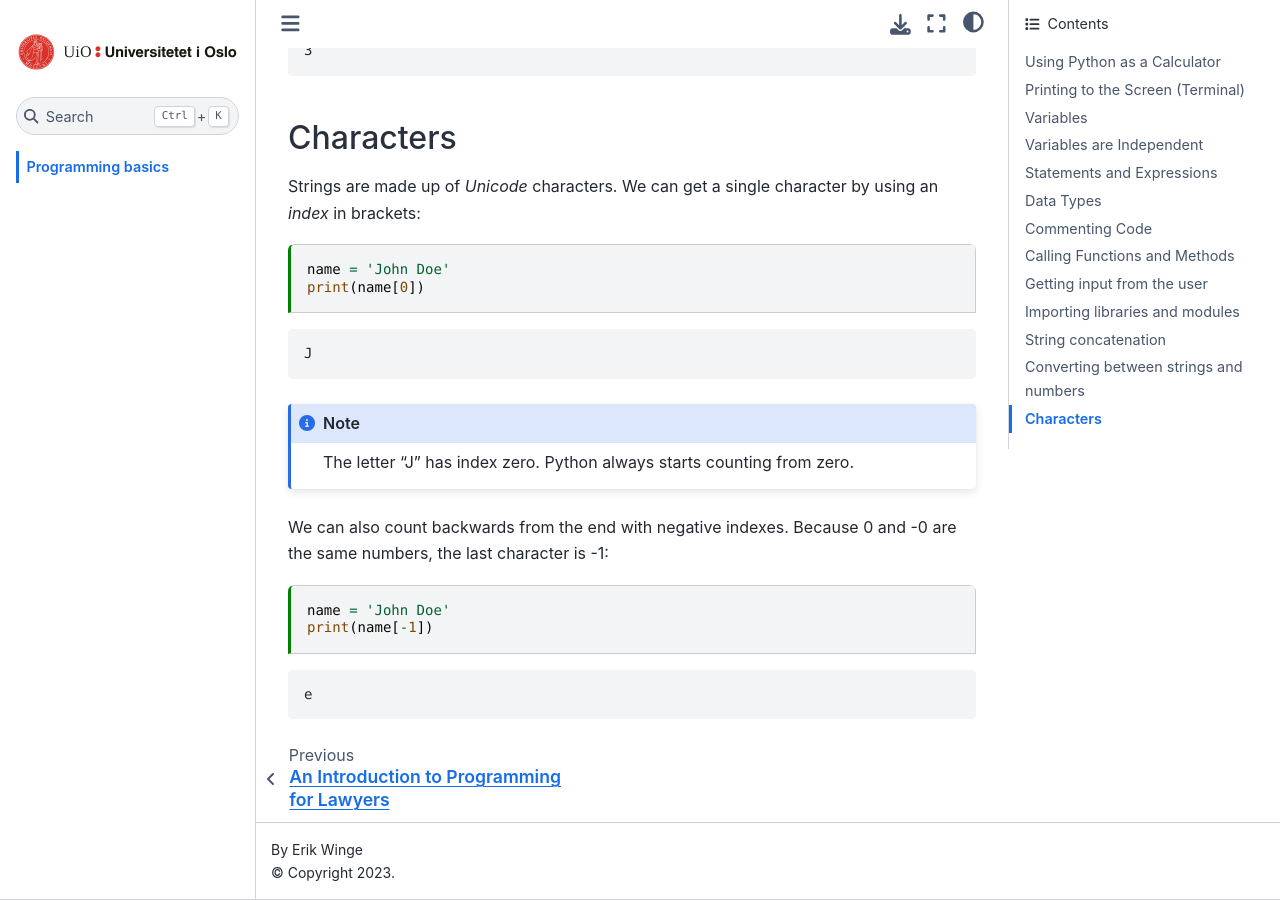
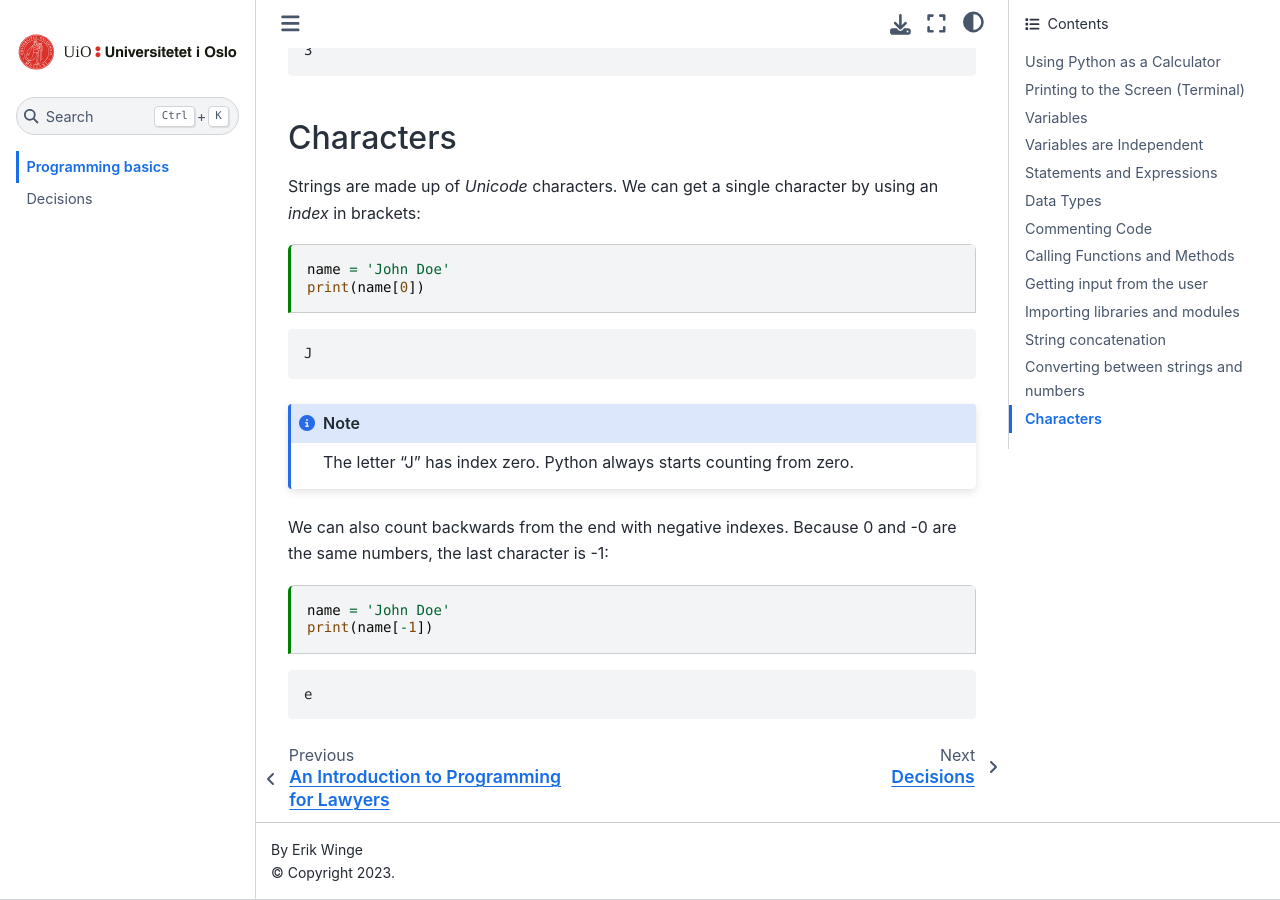
Before and after one commit to UiO-CELL/programming-for-lawyers, a Jupyter Book: the page built from docs/01_basics.ipynb, in a window 1280 px wide and 900 px high, scrolled down 9464 px. Built offline with Jupyter Book 1.0.4 settings and Sphinx 7.4.7 and the Sphinx Book theme 1.1.4, drawn with Linux system fonts in a browser that asks for light colours.

Commit message:
Decisions

```diff
--- a/_toc.yml
+++ b/_toc.yml
@@ -2,3 +2,4 @@
 - file: docs/index
   sections:
     - file: docs/01_basics
+    - file: docs/02_decisions
```
Also changed, not shown: docs/02_decisions.ipynb (added), images/if.png (added).
